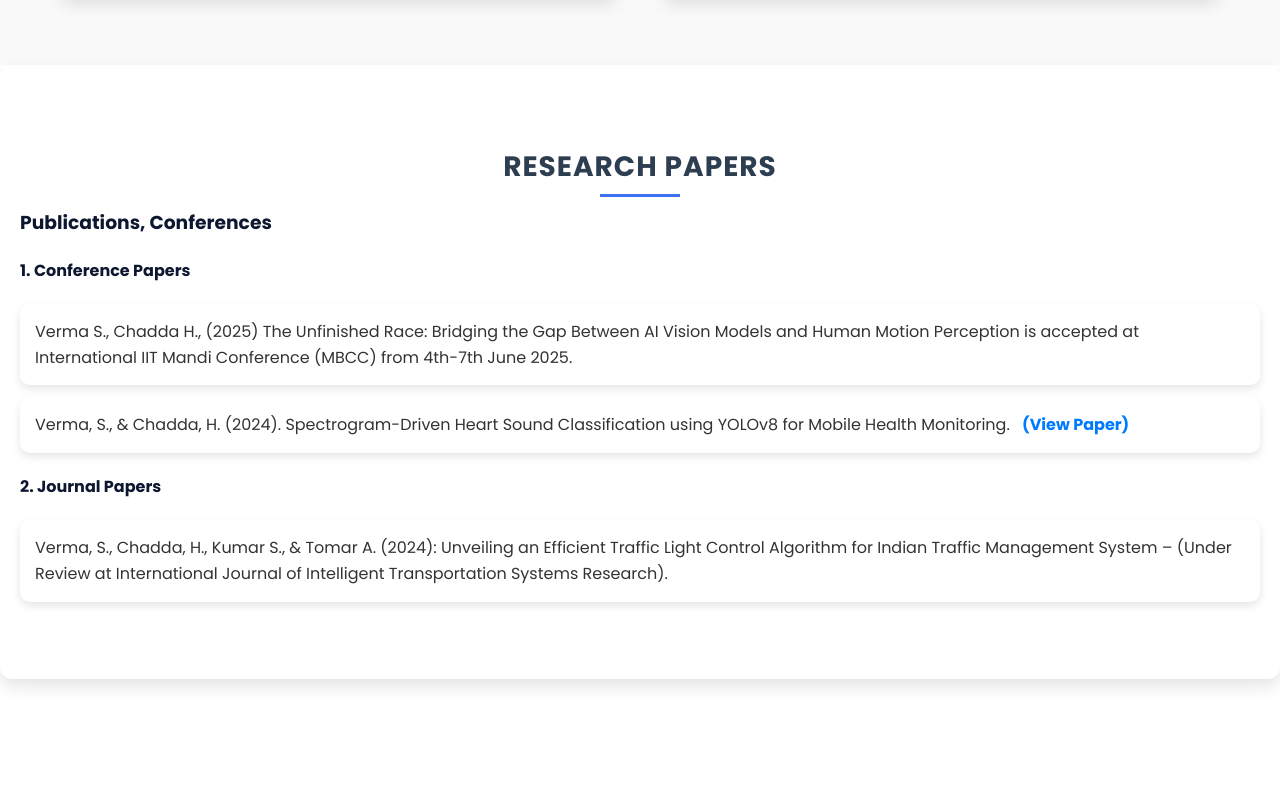
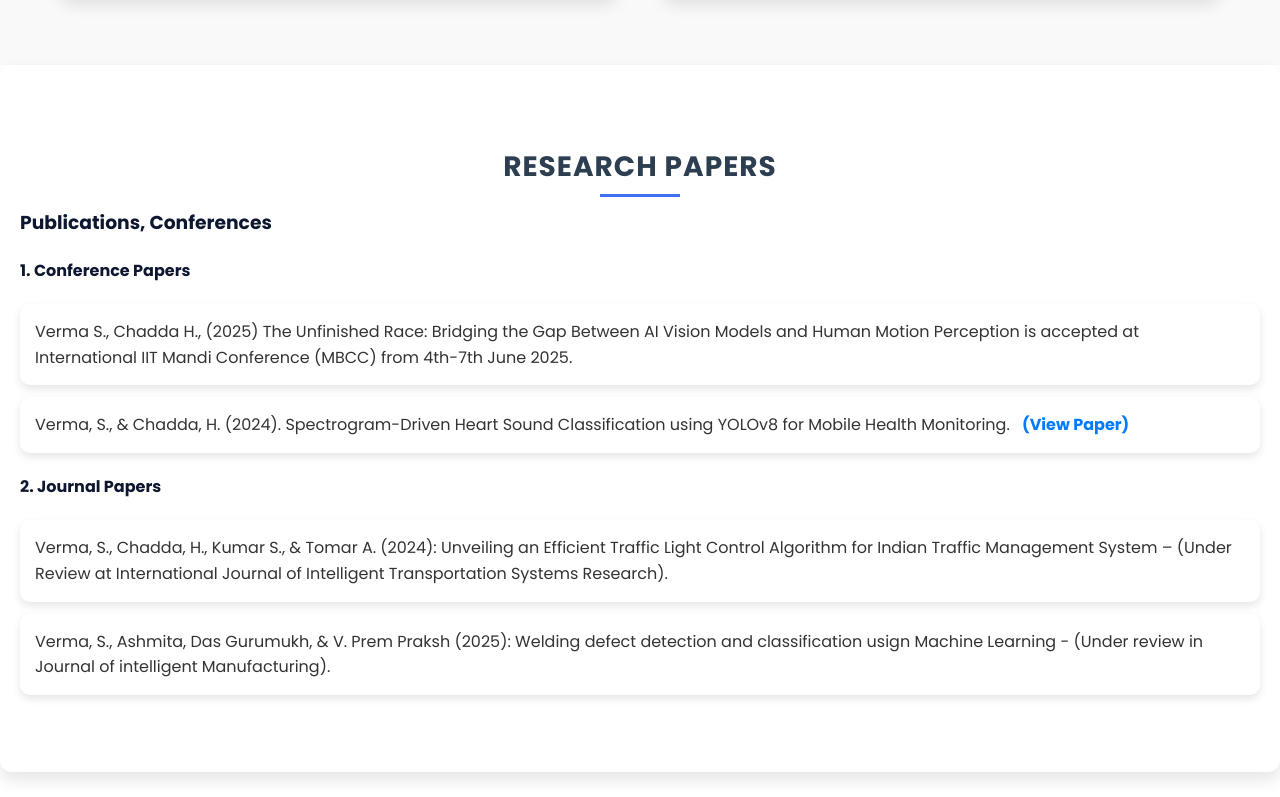
Before and after one commit to sania8/portfolio-saniav, a plain HTML site: page index.html in a window 1280 px wide. Shown: the part 4857-5654 px from the top of the page. Before the commit the page ends 5561 px from the top, so only its background shows below. Drawn offline with nearby package versions, Linux system fonts and the light colour scheme; a small style sheet from the web is missing.

Commit message:
Update index.html

```diff
--- a/index.html
+++ b/index.html
@@ -296,6 +296,9 @@
                 <ul>
                     <li>Verma, S., Chadda, H., Kumar S., & Tomar A. (2024): Unveiling an Efficient Traffic Light Control Algorithm for Indian Traffic Management System – (Under Review at International Journal of Intelligent Transportation Systems Research).</li>
                 </ul>
+                <ul>
+                    <li>Verma, S., Ashmita, Das Gurumukh, & V. Prem Praksh (2025): Welding defect detection and classification usign Machine Learning - (Under review in Journal of intelligent Manufacturing). </li>
+                </ul>
 
                 <br>
             </div>
```
